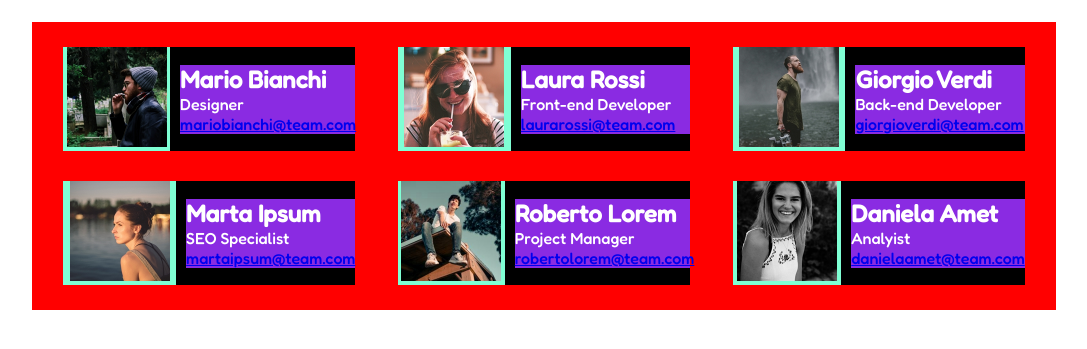
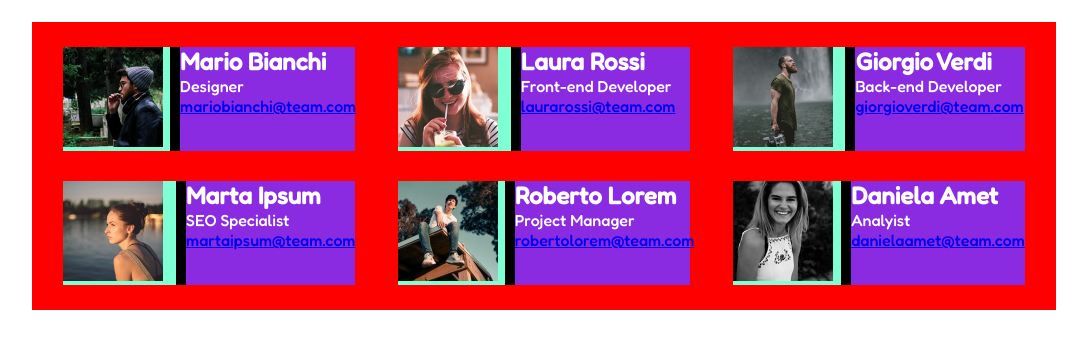
Before and after one commit to buonoalex/html-css-flex-cards, a plain HTML site: page index.html in a window 1280 px wide. Shown: the part 129-478 px from the top of the page, without its empty margins (96-1183 px from the left). Drawn offline with Linux system fonts and the light colour scheme.

Commit message:
last version

```diff
--- a/css/style.css
+++ b/css/style.css
@@ -63,15 +63,14 @@ h1{
 }
 
 .photo-set{
-    width: 100%;
+    width: auto;
     height: 100px;
-    object-fit: contain;
+    object-fit: fill;
 }
 
 .flex-block-text{
     width: 60%;
     background-color:blueviolet;
-    align-self: center;
 }
 
 .flex-block-picture{
```
